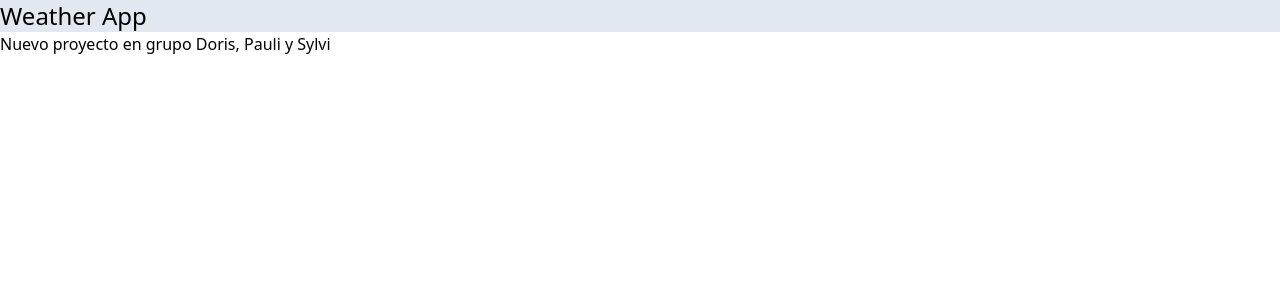
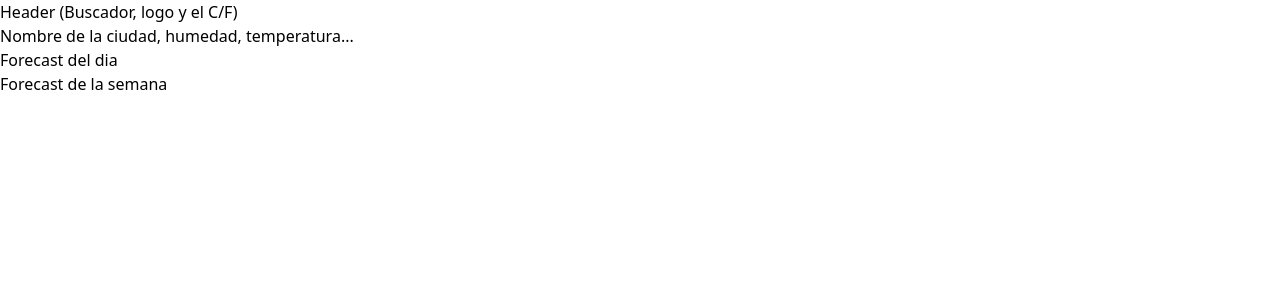
Before and after one commit to sylvixPat/weatherapp, a React (Create React App) app: page / in a window 1280 px wide. Shown: the top 300 px of the page. Built offline with nearby package versions, Linux system fonts and the light colour scheme.

Commit message:
ajustar pantalla principal y agregar componente mainDisplay

```diff
--- a/src/App.js
+++ b/src/App.js
@@ -1,9 +1,9 @@
+import { MainDisplay } from "./components/MainDisplay";
 
 function App() {
   return (
     <div className="">
-      <h1 className="bg-slate-200 text-2xl flex">Weather App</h1>
-      <p>Nuevo proyecto en grupo Doris, Pauli y Sylvi</p>
+      <MainDisplay />
     </div>
   );
 }
--- /dev/null
+++ b/src/components/MainDisplay.jsx
@@ -0,0 +1,12 @@
+import React from 'react'
+
+export const MainDisplay = () => {
+    return (
+        <div>
+            <div>Header (Buscador, logo y el C/F)</div>
+            <div>Nombre de la ciudad, humedad, temperatura...</div>
+            <div>Forecast del dia</div>
+            <div>Forecast de la semana</div>
+        </div>
+    )
+}
```
